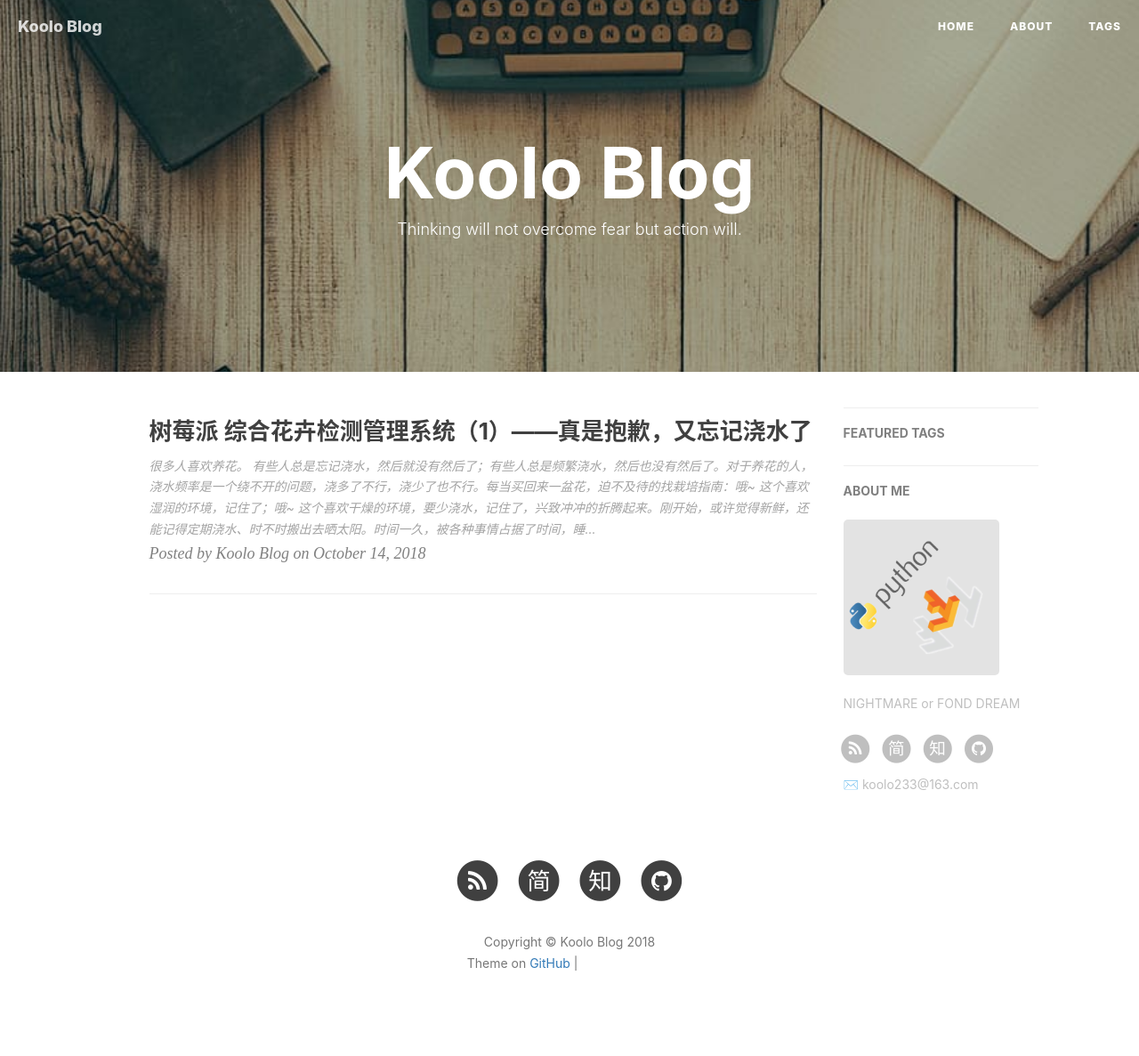
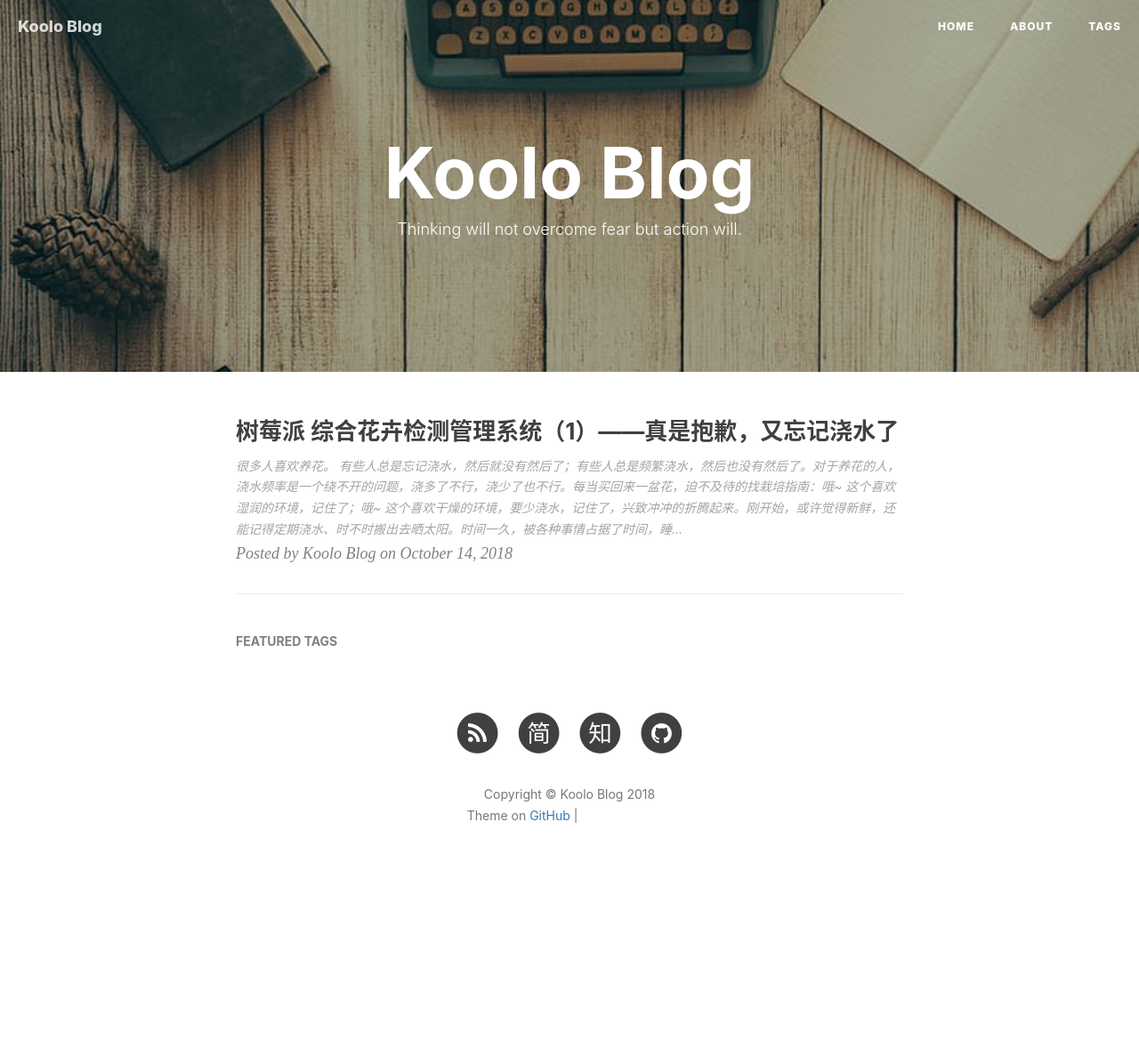
Before and after one commit to USTB-MLgroup/ustb-mlgroup.GITHUB.IO, a Jekyll site: the page built from index.html, in a window 1280 px wide. Shown: the whole page at 89% size. Built offline with Jekyll 4.4.1, drawn with Linux system fonts in a browser that asks for light colours; nearby versions of some CDN libraries; the list of posts is cut into pages by our own code; comment, search, counter and statistics services are not loaded; after the commit the page ends 1021 px from its top, so only the background shows below that; grey boxes are pictures that could not be loaded.

Commit message:
Update _config.yml

```diff
--- a/_config.yml
+++ b/_config.yml
@@ -10,7 +10,7 @@ baseurl: ""      # for example, '/blog' if your blog hosted on 'host/blog'
 github_repo: "https://github.com/koolo233/koolo233.github.io.git" # you code repository
 
 # Sidebar settings
-sidebar: true                          # whether or not using Sidebar.
+sidebar: False                          # whether or not using Sidebar.
 sidebar-about-description: "NIGHTMARE or FOND DREAM"
 sidebar-avatar: /img/avatar_my.jpg      # use absolute URL, seeing it's used in both `/` and `/about/`
 
@@ -61,7 +61,7 @@ kramdown:
 
 # Gitalk
 gitalk:
-  enable: true    #是否开启Gitalk评论
+  enable: False    #是否开启Gitalk评论
   clientID: cfc875977e1635896d50                          #生成的clientID
   clientSecret: f708275a3a34b4aab6f44d8ec2cefcd022e17f54   #生成的clientSecret
   repo: koolo233.github.io    #仓库名称
```
